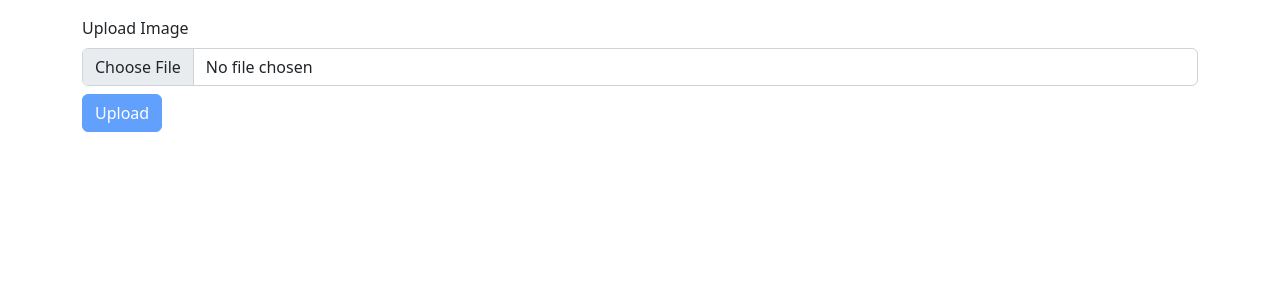
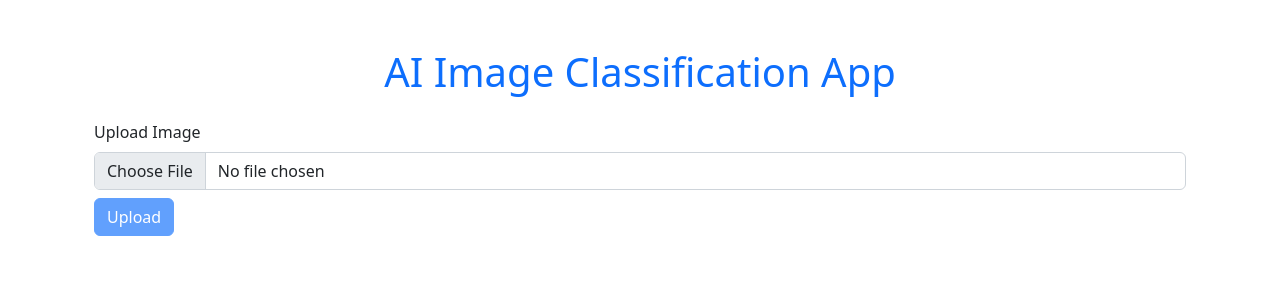
Before and after one commit to Windz-GameDev/CAP6610_Final_Project_AI_Generated_Image_Detection, a React (Vite) app in the folder ai-image-classifier-app/: page / in a window 1280 px wide. Shown: the top 300 px of the page. Built offline with nearby package versions, Linux system fonts and the light colour scheme; the HTML template or start-up script is replaced by a standard one.

Commit message:
Added some centering and title

```diff
--- a/ai-image-classifier-app/src/App.tsx
+++ b/ai-image-classifier-app/src/App.tsx
@@ -10,15 +10,22 @@ const App: React.FC = () => {
   } | null>(null);
 
   return (
+    <div className="container my-5 container my-5">
+      <h1 className="text-center text-primary mb-4">
+        AI Image Classification App
+      </h1>
       <div>
         <ImageUpload onUpload={setClassificationData} />
         {classificationData && (
+          <div className="d-flex justify-content-center align-items-center mt-5">
             <ClassificationResult
               imageUrl={classificationData.imageUrl}
               predictedLabel={classificationData.predictedLabel}
               predictionConfidence={classificationData.predictionConfidence}
             />
+          </div>
         )}
+      </div>
     </div>
   );
 };
--- a/ai-image-classifier-app/src/components/ImageUpload.tsx
+++ b/ai-image-classifier-app/src/components/ImageUpload.tsx
@@ -82,11 +82,13 @@ const ImageUpload: React.FC<ImageUploadProps> = ({ onUpload }) => {
       {selectedImage && (
         <div className="preview">
           <p>Selected image:</p>
-          <img
-            src={URL.createObjectURL(selectedImage)}
-            alt="Preview"
-            className="img-thumbnail"
-          />
+          <div className="d-flex justify-content-center mt-3">
+            <img
+              src={URL.createObjectURL(selectedImage)}
+              alt="Preview"
+              className="img-thumbnail"
+            />
+          </div>
         </div>
       )}
     </div>
```
Lines whose indentation alone changed are shown as unchanged.
